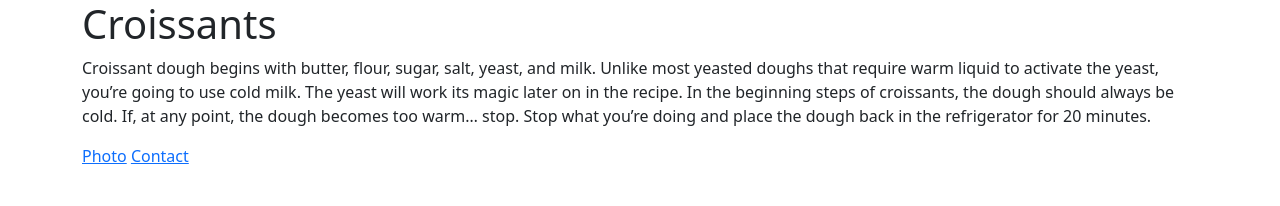
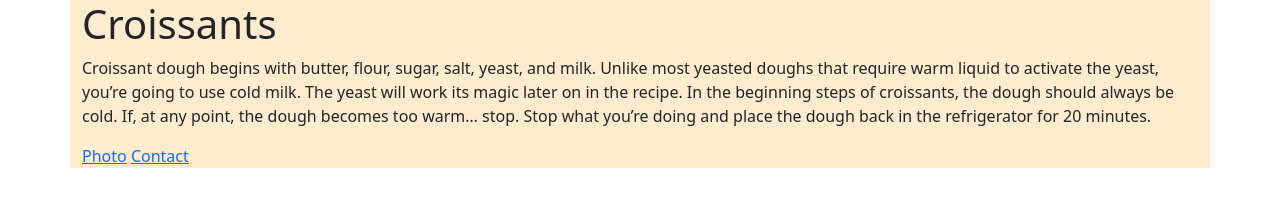
Before and after one commit to ElSmith7/croissant, a plain HTML site: page index.html in a window 1280 px wide. Drawn offline with nearby package versions, Linux system fonts and the light colour scheme.

Commit message:
added css and changed background colour

```diff
--- a/index.html
+++ b/index.html
@@ -4,7 +4,7 @@
     <meta charset="UTF-8" />
     <meta http-equiv="X-UA-Compatible" content="IE=edge" />
     <meta name="viewport" content="width=device-width, initial-scale=1.0" />
-
+    <link rel="stylesheet" href="styles.css" />
     <link
       href="https://cdn.jsdelivr.net/npm/bootstrap@5.2.0-beta1/dist/css/bootstrap.min.css"
       rel="stylesheet"
--- /dev/null
+++ b/styles.css
@@ -0,0 +1,3 @@
+.container {
+  background: blanchedalmond;
+}
```
Also changed, not shown: contact.html (+1 -1 lines), photo.html (+1 -1 lines).
